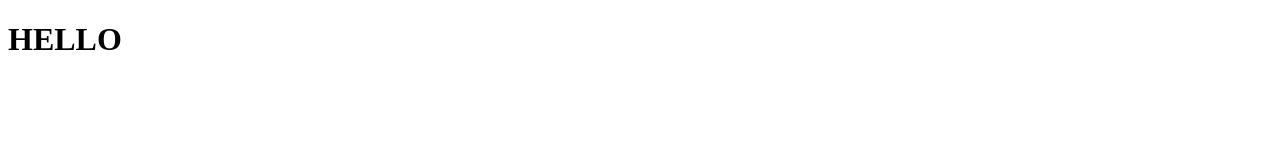
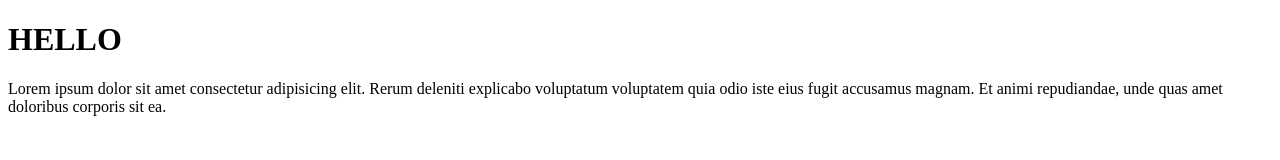
Before and after one commit to relconnect/new, a plain HTML site: page index.html in a window 1280 px wide. Drawn offline with Linux system fonts and the light colour scheme.

Commit message:
add new p

```diff
--- a/index.html
+++ b/index.html
@@ -8,5 +8,6 @@
 </head>
 <body>
  <h1>HELLO</h1>
+ <p>Lorem ipsum dolor sit amet consectetur adipisicing elit. Rerum deleniti explicabo voluptatum voluptatem quia odio iste eius fugit accusamus magnam. Et animi repudiandae, unde quas amet doloribus corporis sit ea.</p>
 </body>
 </html>
```
